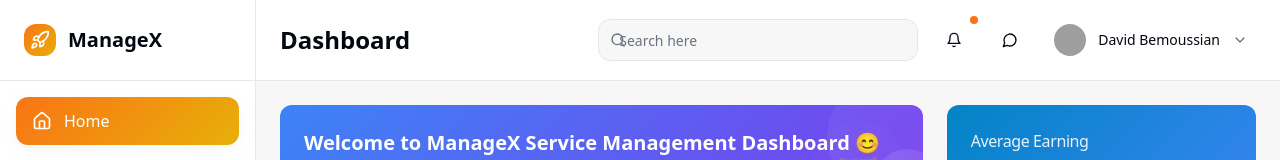
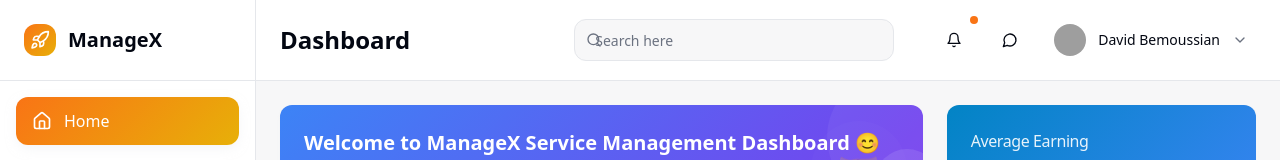
Before and after one commit to Kushal-796/previcta, a React (Vite) app: page / in a window 1280 px wide. Shown: the top 160 px of the page. Built offline with nearby package versions, Linux system fonts and the light colour scheme; grey boxes are pictures that could not be loaded; the HTML template or start-up script is replaced by a standard one.

Commit message:
Update search bar margins

```diff
--- a/src/components/layout/Header.tsx
+++ b/src/components/layout/Header.tsx
@@ -21,7 +21,7 @@ export function Header({ title }: HeaderProps) {
 
         <div className="flex items-center gap-4">
           {/* Search */}
-          <div className="relative">
+          <div className="relative mx-6">
             <Search className="absolute left-3 top-1/2 transform -translate-y-1/2 text-muted-foreground w-4 h-4" />
             <Input
               placeholder="Search here"
```
